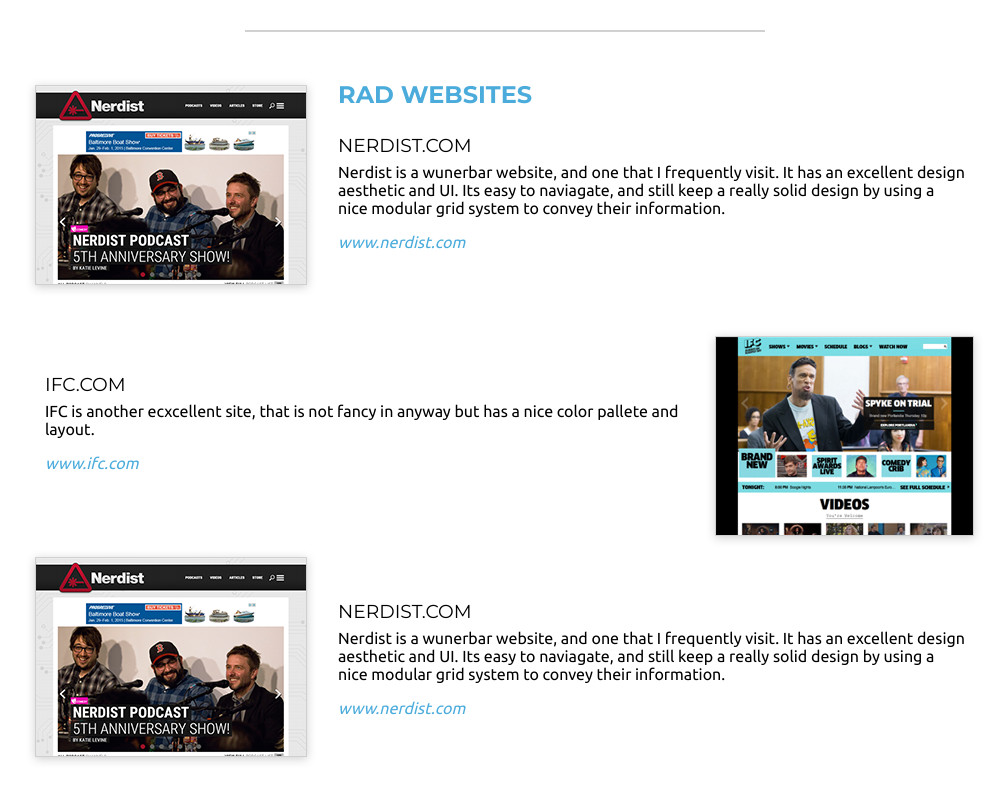
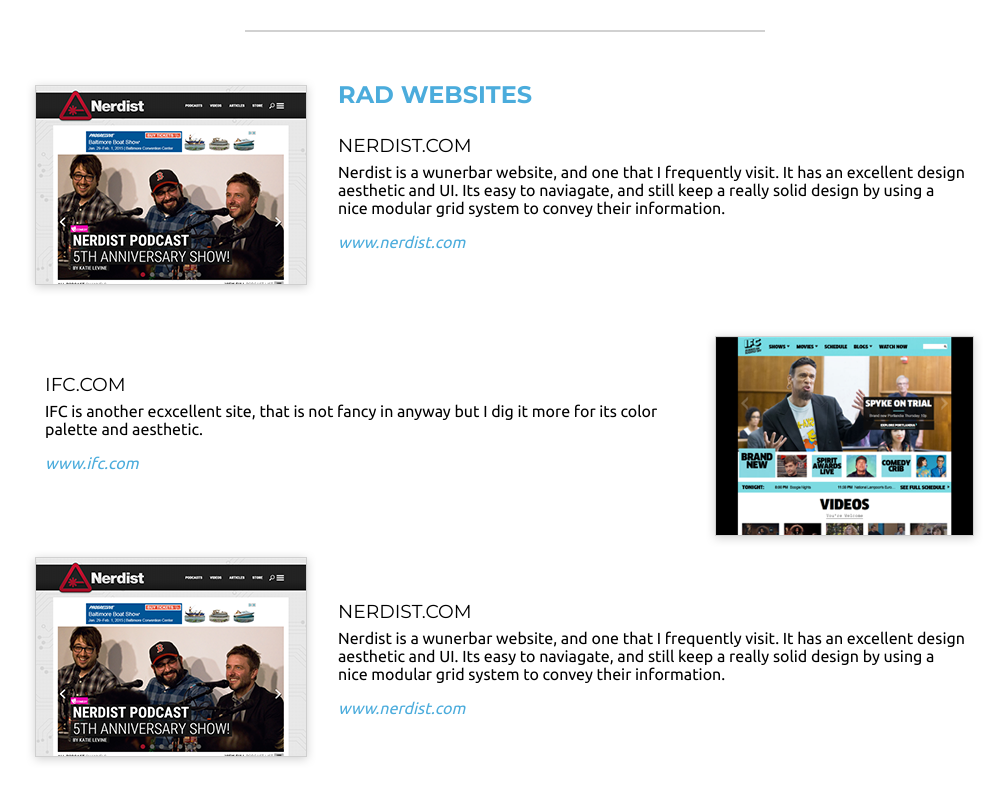
Before and after one commit to joshbald/joshbald.github.io, a plain HTML site: page index.html in a window 1280 px wide. Shown: the part 609-1409 px from the top of the page, without its empty margins (135-1143 px from the left). Drawn offline with Linux system fonts and the light colour scheme.

Commit message:
change to html

```diff
--- a/index.html
+++ b/index.html
@@ -211,7 +211,7 @@
                     <img src="images/screenshot-2.png">
                     <div class="textblock">
                         <h3>IFC.COM</h3>
-                        <p>IFC is another ecxcellent site, that is not fancy in anyway but has a nice color pallete and layout.</p>
+                        <p>IFC is another ecxcellent site, that is not fancy in anyway but I dig it more for its color palette and aesthetic.</p>
                         <p><a href="http://www.ifc.com">www.ifc.com</a><p>
                     </div>
                 </div>
```
